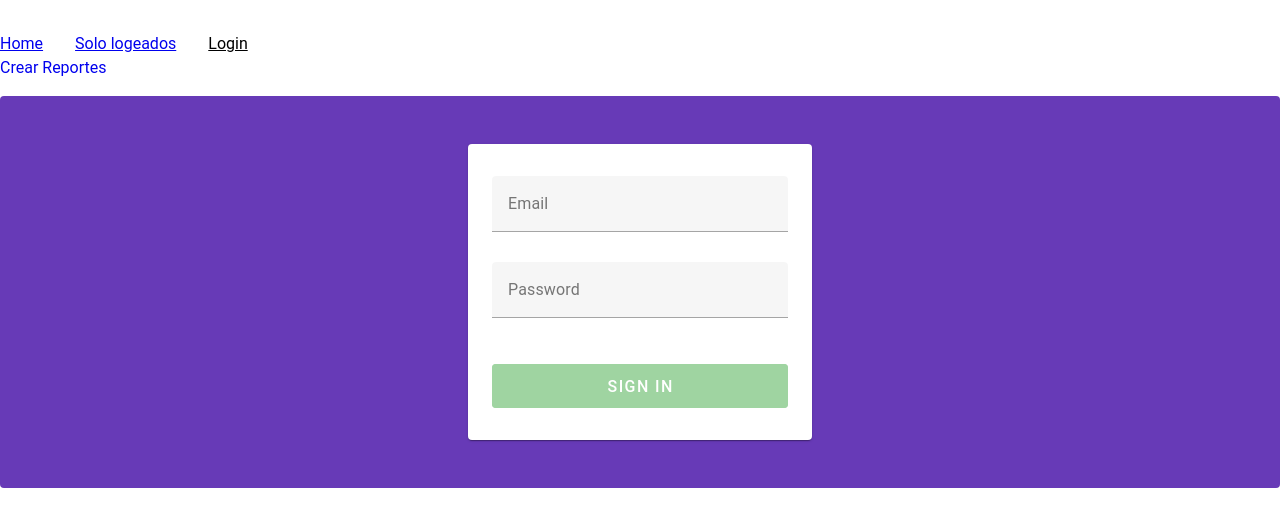
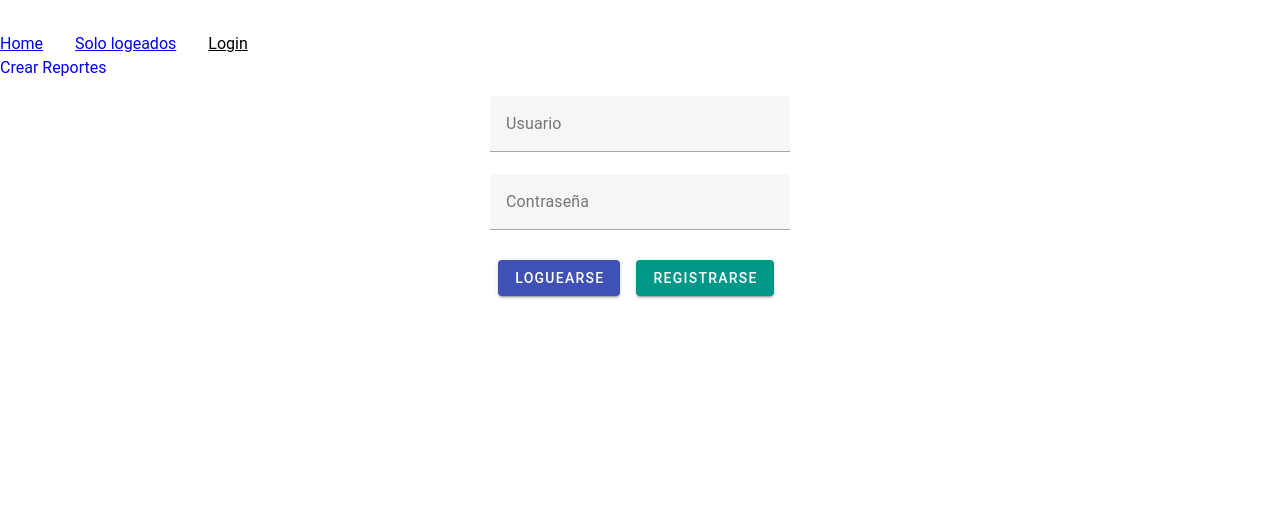
Before and after one commit to mariarodriguez217/Reportes, a Vue app: page /login in a window 1280 px wide. Shown: the top 526 px of the page. Built offline with nearby package versions, Linux system fonts and the light colour scheme.

Commit message:
axios y cambio interfaz de logueo

```diff
--- a/package.json
+++ b/package.json
@@ -10,10 +10,12 @@
   },
   "dependencies": {
     "@mdi/font": "^7.4.47",
+    "axios": "^1.7.7",
     "chart.js": "^4.4.4",
     "mime": "^2.0.3",
     "pinia": "^2.2.2",
     "vue": "^3.4.29",
+    "vue-axios": "^3.5.2",
     "vue-chartjs": "^5.3.1",
     "vue-router": "^4.4.5",
     "vuetify": "^3.7.2"
--- a/src/components/login.vue
+++ b/src/components/login.vue
@@ -1,65 +1,55 @@
 <template>
-  <v-sheet class="bg-deep-purple pa-12" rounded>
-    <v-card class="mx-auto px-6 py-8" max-width="344">
-      <v-form
-        v-model="form"
-        @submit.prevent="onSubmit"
+  <v-sheet class="mx-auto" width="300">
+    <v-form @submit.prevent="login">
+      <v-text-field
+        v-model="usuario"
+        :rules="usuarioRules"
+        label="Usuario"
+      ></v-text-field>
+      <v-text-field
+        v-model="contraseña"
+        :rules="contraseñaRules"
+        label="Contraseña"
+        type="password"
+      ></v-text-field>
+      <v-btn
+        @click="login"
+        class="ma-2"
+        outlined
+        color="indigo"
       >
-        <v-text-field
-          v-model="email"
-          :readonly="loading"
-          :rules="[required]"
-          class="mb-2"
-          label="Email"
-          clearable
-        ></v-text-field>
-
-        <v-text-field
-          v-model="password"
-          :readonly="loading"
-          :rules="[required]"
-          label="Password"
-          placeholder="Enter your password"
-          clearable
-        ></v-text-field>
-
-        <br>
-
-        <v-btn
-          :disabled="!form"
-          :loading="loading"
-          color="success"
-          size="large"
-          type="submit"
-          variant="elevated"
-          block
-        >
-          Sign In
+        Loguearse
+      </v-btn>
+      <v-btn class="ma-2" outlined color="teal">
+        Registrarse
       </v-btn>
     </v-form>
-    </v-card>
   </v-sheet>
 </template>
+
 <script>
 export default {
-    data: () => ({
-      form: false,
-      email: null,
-      password: null,
-      loading: false,
-    }),
-
+  data() {
+    return {
+      usuario: '',
+      contraseña: '',
+      usuarioRules: [
+        value => !!value || 'Debes ingresar un usuario.',
+      ],
+      contraseñaRules: [
+        value => !!value || 'Debes ingresar una contraseña.',
+      ],
+    };
+  },
   methods: {
-      onSubmit () {
-        if (!this.form) return
-
-        this.loading = true
-
-        setTimeout(() => (this.loading = false), 2000)
-      },
-      required (v) {
-        return !!v || 'Field is required'
+    login() {
+      console.log(this.usuario, this.contraseña);
+      // Aquí puedes agregar la lógica de autenticación
     },
   },
-  }
+};
 </script>
+
+<style scoped>
+/* Puedes agregar estilos aquí */
+</style>
--- a/src/main.js
+++ b/src/main.js
@@ -11,6 +11,8 @@ import { createVuetify } from 'vuetify'
 import * as components from 'vuetify/components'
 import * as directives from 'vuetify/directives'
 
+import VueAxios from 'vue-axios'
+import Axios from 'axios'
 const vuetify = createVuetify({
     components,
     directives,
@@ -23,3 +25,4 @@ app.use(createPinia())
 app.use(router)
 app.use(vuetify)
 app.mount('#app')
+app.use(VueAxios, Axios)
```
Also changed, not shown: 1 other file (tests, documents, lock files or other folders). Lines whose indentation alone changed are shown as unchanged.
